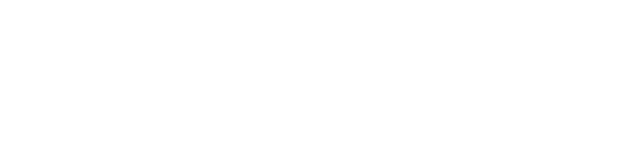
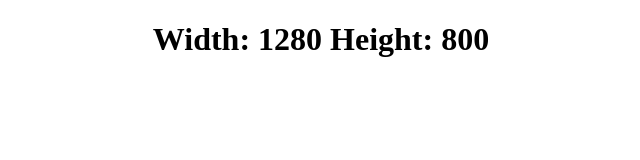
Before and after one commit to acciojob/screen-size-nigam85, a website: page main.html in a window 1280 px wide. Shown: the whole page, without its empty margins (319-959 px from the left). Drawn offline with Linux system fonts and the light colour scheme.

Commit message:
created a submission

```diff
--- a/main.html
+++ b/main.html
@@ -8,6 +8,9 @@
 
 <body>
 	<!-- the entire body must be written by student -->
+	 <div id="sizeInfo">
+        <h1>Width: <span id="width">0</span> Height: <span id="height">0</span></h1>
+    </div>
     <script type="text/javascript" src="./script.js">
 </script>
 
--- a/script.js
+++ b/script.js
@@ -1 +1,17 @@
 //your JS code here. If required.
+  const widthElement = document.getElementById('width');
+        const heightElement = document.getElementById('height');
+
+        // Function to update the width and height elements
+        function updateSize() {
+            const width = window.innerWidth;
+            const height = window.innerHeight;
+            widthElement.textContent = width;
+            heightElement.textContent = height;
+        }
+
+        // Initial call to set the initial size
+        updateSize();
+
+        // Add an event listener to the window's resize event
+        window.addEventListener('resize', updateSize);
--- a/styles.css
+++ b/styles.css
@@ -1 +1,4 @@
 /*  your css code here. If applicable */
+ #sizeInfo {
+            text-align: center;
+        }
```
